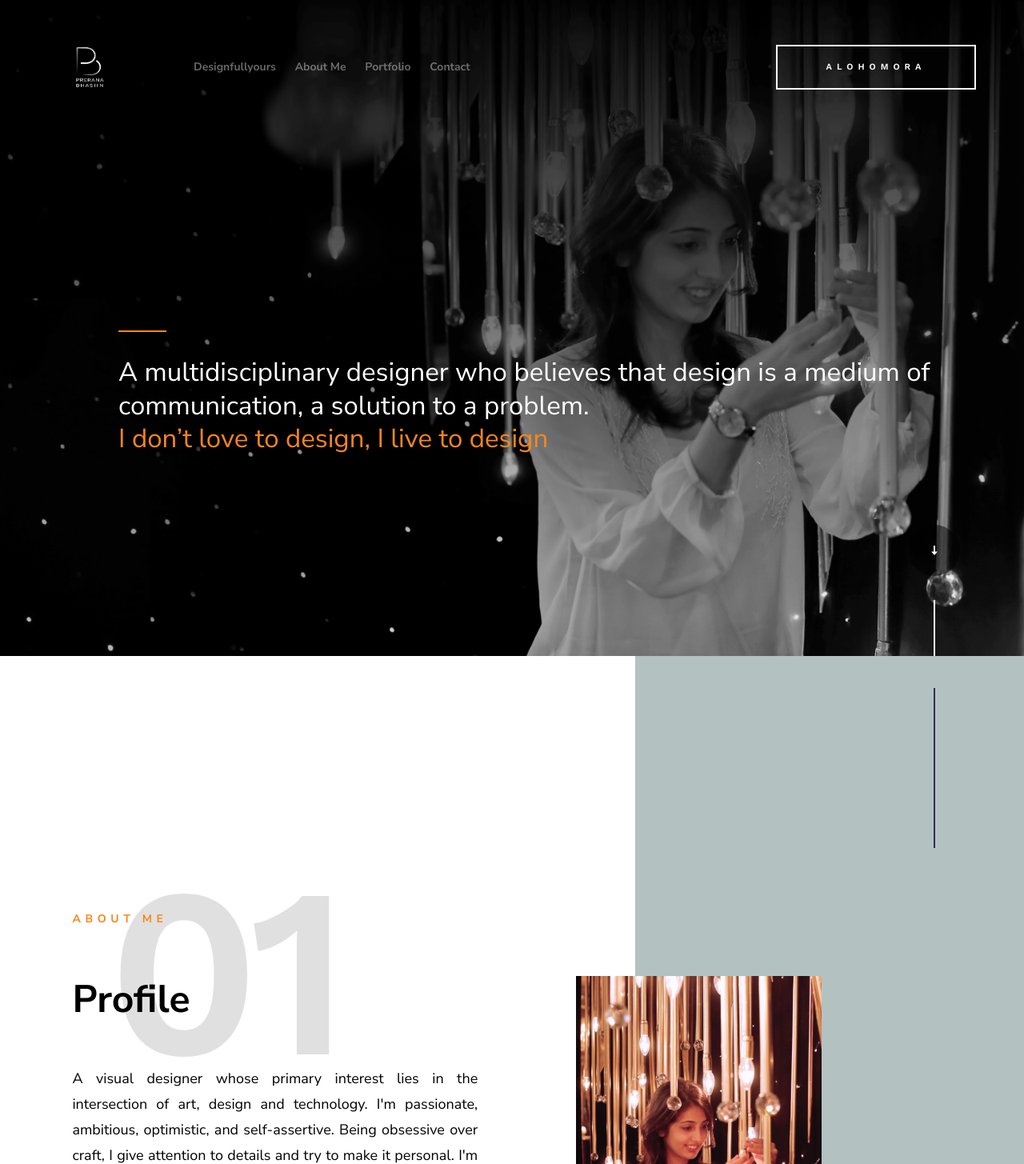
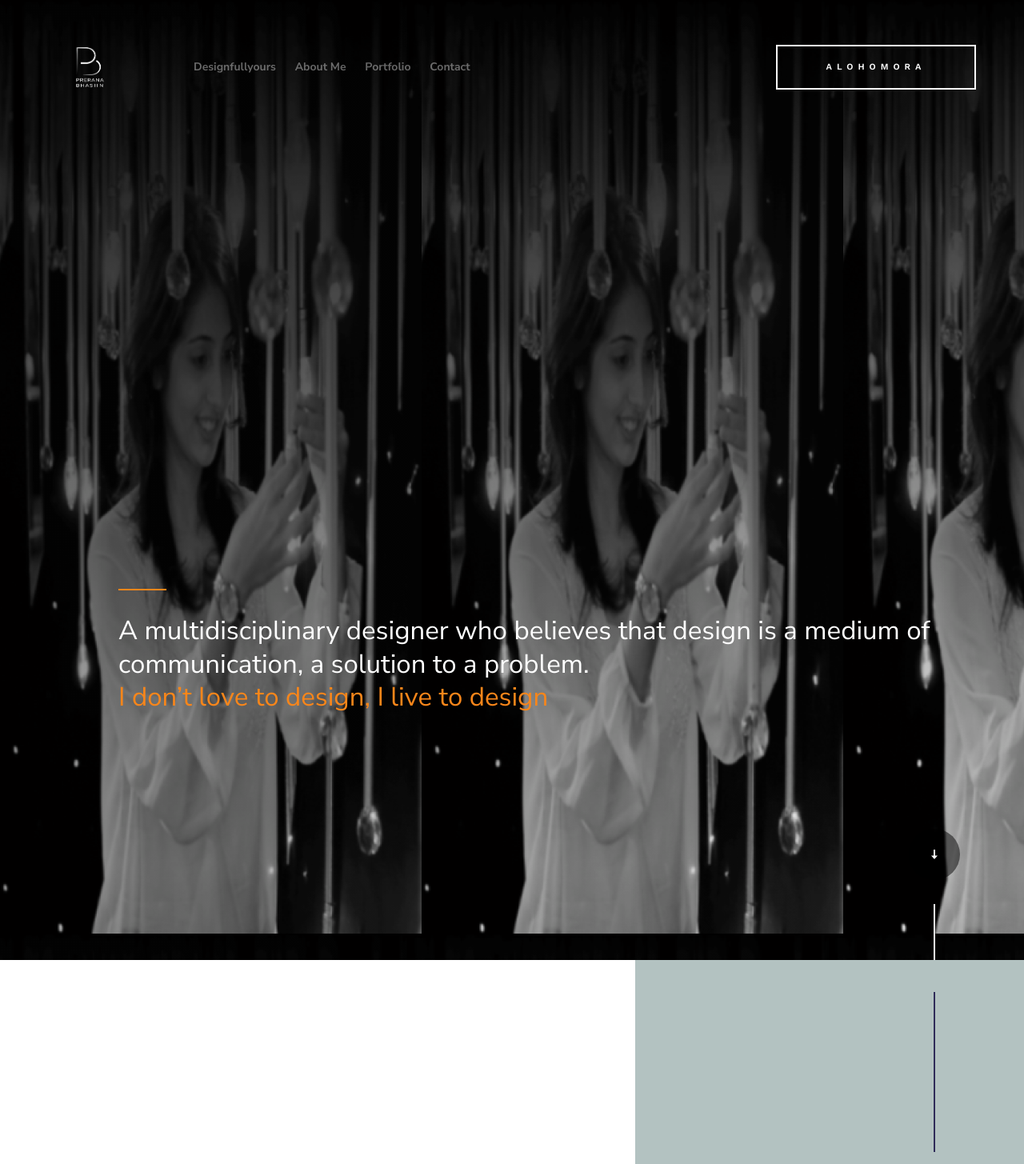
Before and after one commit to ImCalm9/DesignFullyYours, a PHP site: page /index.php in a window 1280 px wide. Shown: the top 1455 px of the page at 80% size. Run offline with PHP 8.4, Linux system fonts and the light colour scheme.

Commit message:
reverted

```diff
--- a/css/main.css
+++ b/css/main.css
@@ -2085,33 +2085,20 @@ input::-moz-focus-inner {
   top: .55em;
 }
 
-/*@media screen and (min-device-width: 480px) {*/
-/*  section[data-image-src="images/hero-bg-3000.png"]{*/
-/*    background-image: url('/images/hero-bg-768.png');*/
-/*    height: 150vh;*/
-/*  }*/
-/*}*/
-
-/*@media screen and (min-device-width: 768px) {*/
-/*   section[data-image-src="images/hero-bg-3000.png"]{*/
-/*      background-image: url('/images/hero-bg-768.png');*/
-/*      height: 150vh;*/
-/*  }*/
-/*}*/
-@media (min-width: 481px) and (max-width: 767px) {
-  section[data-image-src="images/hero-bg-3000.png"]{*/
-          background-image: url('/images/hero-bg-768.png');
-          height: 150vh;
-      }
-
-}
-
-@media (min-width: 320px) and (max-width: 480px) {
+@media screen and (min-device-width: 480px) {
   section[data-image-src="images/hero-bg-3000.png"]{
-  background-image: url('/images/hero-bg-768.png');
+    background-image: url('/images/hero-bg-768.png');
     height: 150vh;
   }
 }
+
+@media screen and (min-device-width: 768px) {
+   section[data-image-src="images/hero-bg-3000.png"]{
+      background-image: url('/images/hero-bg-768.png');
+      height: 150vh;
+  }
+}
+
 /* -------------------------------------------------------------------
  * ## hero social
  * ------------------------------------------------------------------- */
```
